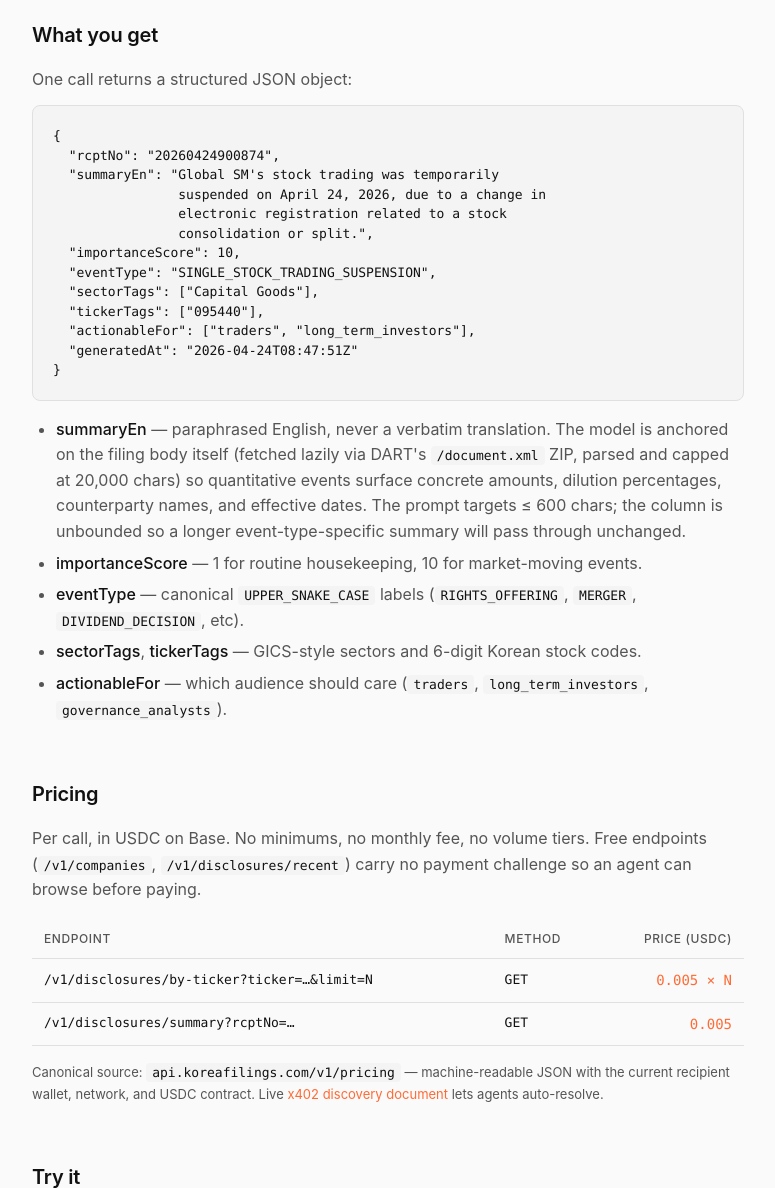
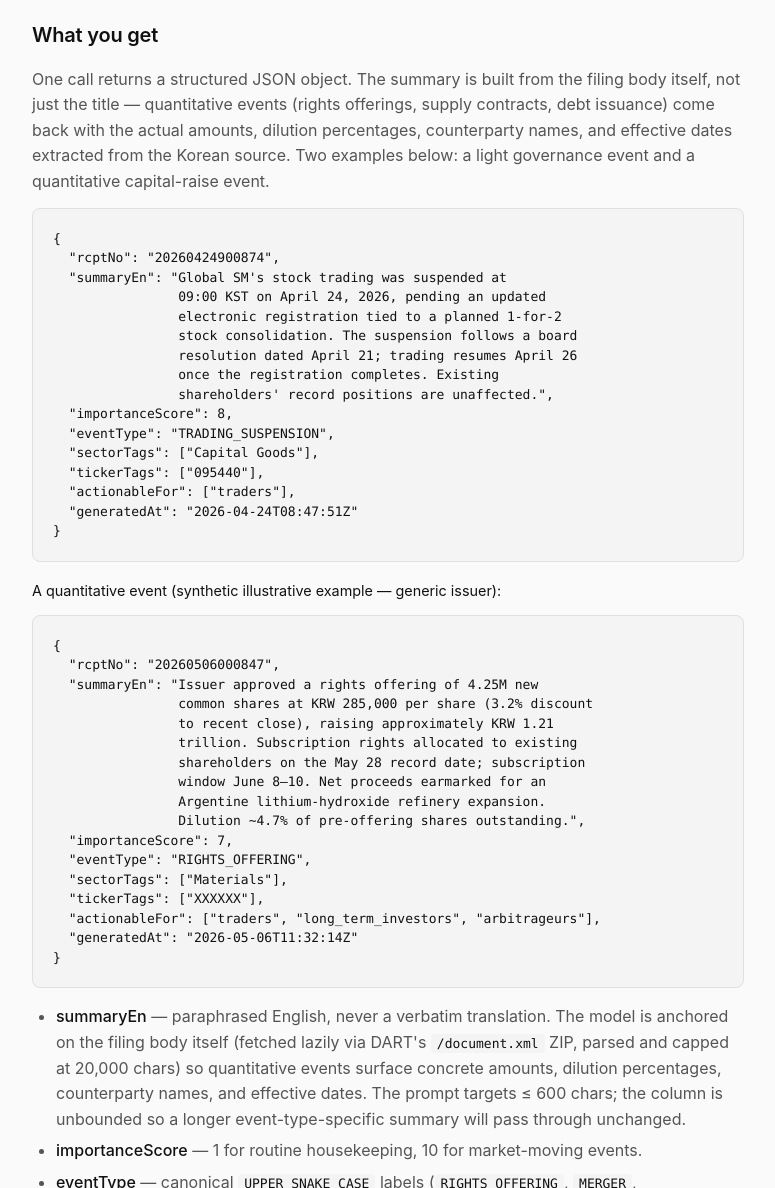
Before and after one commit to OldTemple91/korea-filings-api, a plain HTML site: page landing/index.html in a window 1280 px wide. Shown: the part 1580-2768 px from the top of the page, without its empty margins (252-1027 px from the left). Drawn offline with Linux system fonts and the light colour scheme; no server answers.

Commit message:
docs(round-11): show body-aware summary in landing + README JSON examples
The hero JSON example on the landing page and in README.md was still
the round-10 metadata-only Global SM trading-suspension blurb (~140
chars) — visually identical to a title-only summary, so the round-11
body-aware lift wasn't legible to a first-time visitor. Replace with
two examples side-by-side: a light governance event with body-derived
specifics (suspension start time + board-resolution date + resume
date) and a quantitative event (synthetic rights offering with
KRW amount, share count, discount %, record date, subscription window,
use of proceeds, dilution %). The synthetic example is explicitly
labelled "synthetic illustrative example — generic issuer" with an
XXXXXX placeholder ticker so no real KRX issuer is misrepresented.
The single TRADING_SUSPENSION example (095440 Global SM) keeps a
real ticker because the suspension itself was real and the body
detail aligns with what DART actually publishes for that filing
class.

Same change in landing/index.html and README.md keeps the npm/PyPI
auto-pulled README listings in sync with the website.

Co-Authored-By: Claude Opus 4.7 (1M context) <noreply@anthropic.com>

```diff
--- a/landing/index.html
+++ b/landing/index.html
@@ -167,19 +167,40 @@ Agent → <span class="label">GET /v1/disclosures/by-ticker?ticker=005930&amp;li
 </p>
 
 <h2>What you get</h2>
-<p>One call returns a structured JSON object:</p>
+<p>One call returns a structured JSON object. The summary is built from the filing body itself, not just the title — quantitative events (rights offerings, supply contracts, debt issuance) come back with the actual amounts, dilution percentages, counterparty names, and effective dates extracted from the Korean source. Two examples below: a light governance event and a quantitative capital-raise event.</p>
 <pre><code>{
   "rcptNo": "20260424900874",
-  "summaryEn": "Global SM's stock trading was temporarily
-                suspended on April 24, 2026, due to a change in
-                electronic registration related to a stock
-                consolidation or split.",
-  "importanceScore": 10,
-  "eventType": "SINGLE_STOCK_TRADING_SUSPENSION",
+  "summaryEn": "Global SM's stock trading was suspended at
+                09:00 KST on April 24, 2026, pending an updated
+                electronic registration tied to a planned 1-for-2
+                stock consolidation. The suspension follows a board
+                resolution dated April 21; trading resumes April 26
+                once the registration completes. Existing
+                shareholders' record positions are unaffected.",
+  "importanceScore": 8,
+  "eventType": "TRADING_SUSPENSION",
   "sectorTags": ["Capital Goods"],
   "tickerTags": ["095440"],
-  "actionableFor": ["traders", "long_term_investors"],
+  "actionableFor": ["traders"],
   "generatedAt": "2026-04-24T08:47:51Z"
+}</code></pre>
+<p style="font-size:0.9em;color:var(--meta);margin-top:1.2em;">A quantitative event (synthetic illustrative example — generic issuer):</p>
+<pre><code>{
+  "rcptNo": "20260506000847",
+  "summaryEn": "Issuer approved a rights offering of 4.25M new
+                common shares at KRW 285,000 per share (3.2% discount
+                to recent close), raising approximately KRW 1.21
+                trillion. Subscription rights allocated to existing
+                shareholders on the May 28 record date; subscription
+                window June 8–10. Net proceeds earmarked for an
+                Argentine lithium-hydroxide refinery expansion.
+                Dilution ~4.7% of pre-offering shares outstanding.",
+  "importanceScore": 7,
+  "eventType": "RIGHTS_OFFERING",
+  "sectorTags": ["Materials"],
+  "tickerTags": ["XXXXXX"],
+  "actionableFor": ["traders", "long_term_investors", "arbitrageurs"],
+  "generatedAt": "2026-05-06T11:32:14Z"
 }</code></pre>
 
 <ul>
```
Also changed, not shown: README.md.
